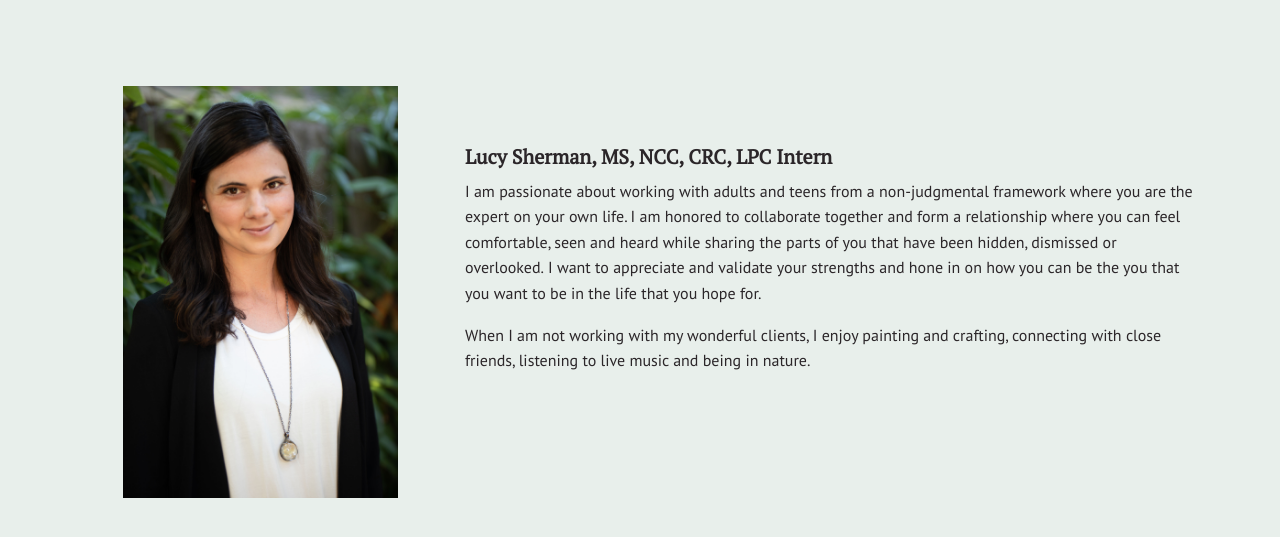
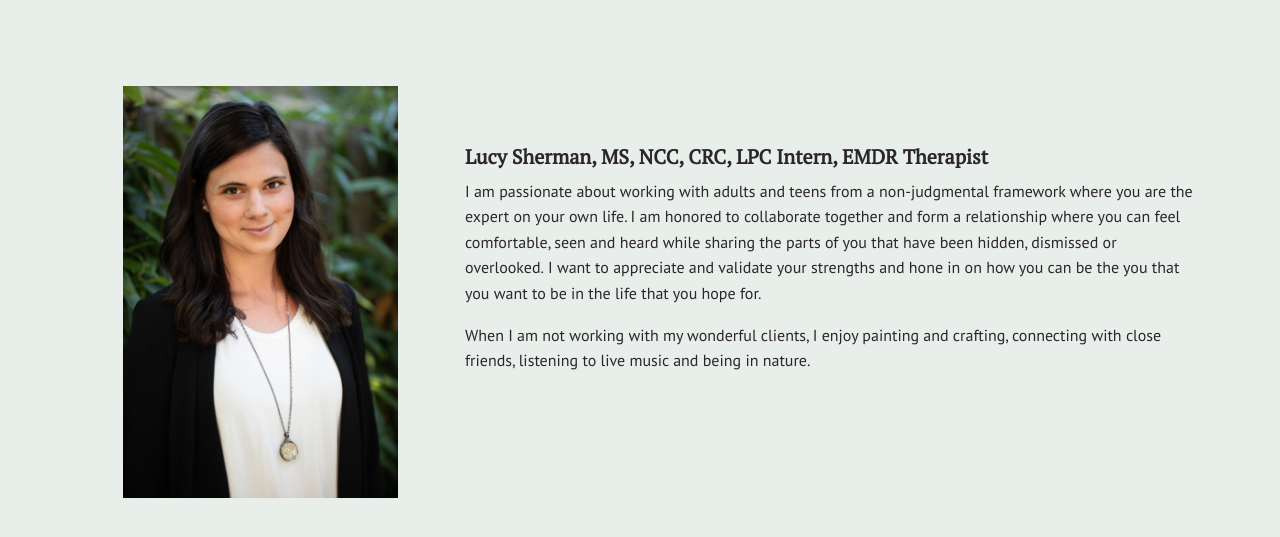
Before and after one commit to NickArrasate/perceptivecounseling, a Jekyll site: the page built from about.html, in a window 1280 px wide and 900 px high, cut to the strip 356-893 px from the top of the window. Built offline with Jekyll 4.4.1, drawn with Linux system fonts in a browser that asks for light colours; nearby versions of some CDN libraries.

Commit message:
[HT] Edited item: content/_sections/about-2-content.html

```diff
--- a/content/_sections/about-2-content.html
+++ b/content/_sections/about-2-content.html
@@ -32,7 +32,7 @@ cta:
 <div class="d-flex align-items-center justify-content-around row">
 <div class="col-md-4 col-lg-4 text-center d-flex align-items-center"><img class="img-responsive" style="max-width: 275px; margin: 0 auto 2em;" src="/assets/images/71.jpg" alt="Lucy Sherman" /></div>
 <div class="col-md-8 col-lg-8">
-<h3>Lucy Sherman, MS, NCC, CRC, LPC Intern</h3>
+<h3>Lucy Sherman, MS, NCC, CRC, LPC Intern, EMDR Therapist</h3>
 <p><span style="color: #7b84a2; font-family: Ubuntu, sans-serif; font-size: 16px;">I am passionate about working with adults and teens from a non-judgmental framework where you are the expert on your own life. I am honored to collaborate together and form a relationship where you can feel comfortable, seen and heard while sharing the parts of you that have been hidden, dismissed or overlooked.</span><span style="color: #403027; font-family: 'Open Sans', sans-serif; font-size: 15px;">&nbsp;</span><span style="color: #7b84a2; font-family: Ubuntu, sans-serif; font-size: 16px;">I want to appreciate and validate your strengths and hone in on how you can be the you that you want to be in the life that you hope for. </span></p>
 <p><span style="color: #7b84a2; font-family: Ubuntu, sans-serif; font-size: 16px;">When I am not working with my wonderful clients, I enjoy painting and crafting, connecting with close friends, listening to live music and being in nature.&nbsp;</span></p>
 <p>&nbsp;</p>
```
